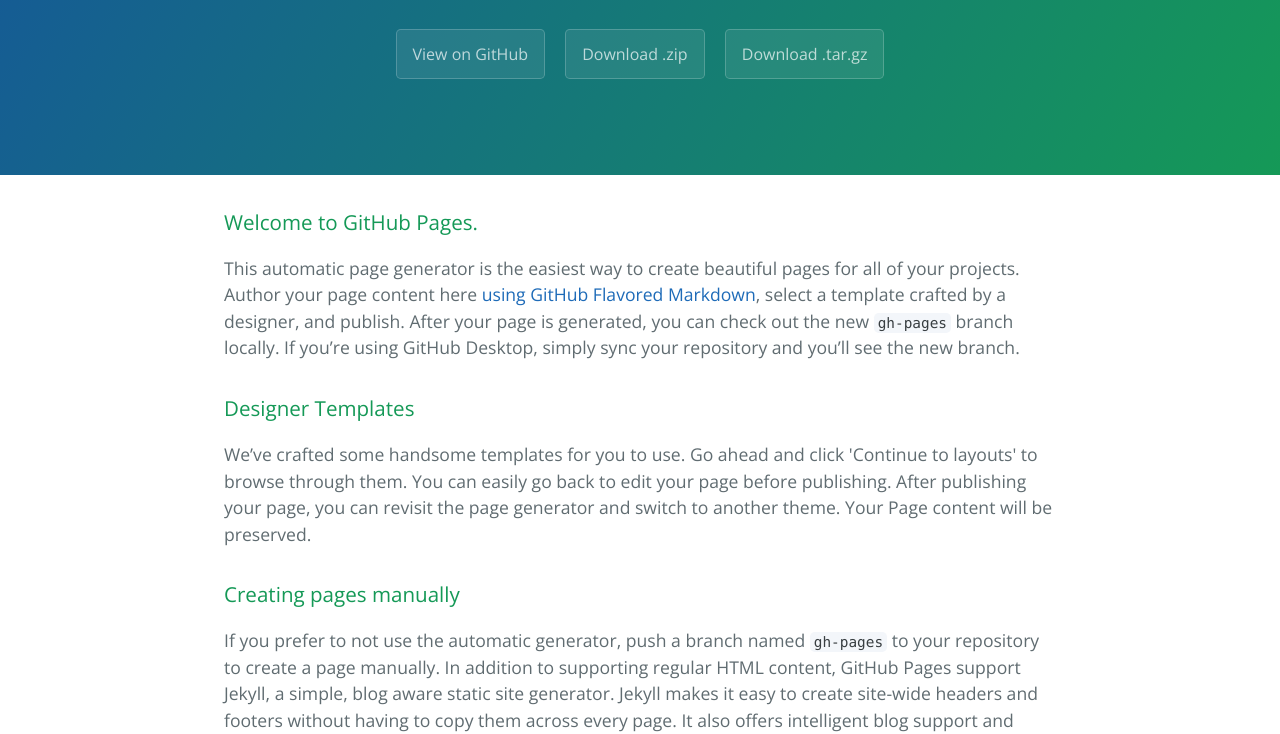
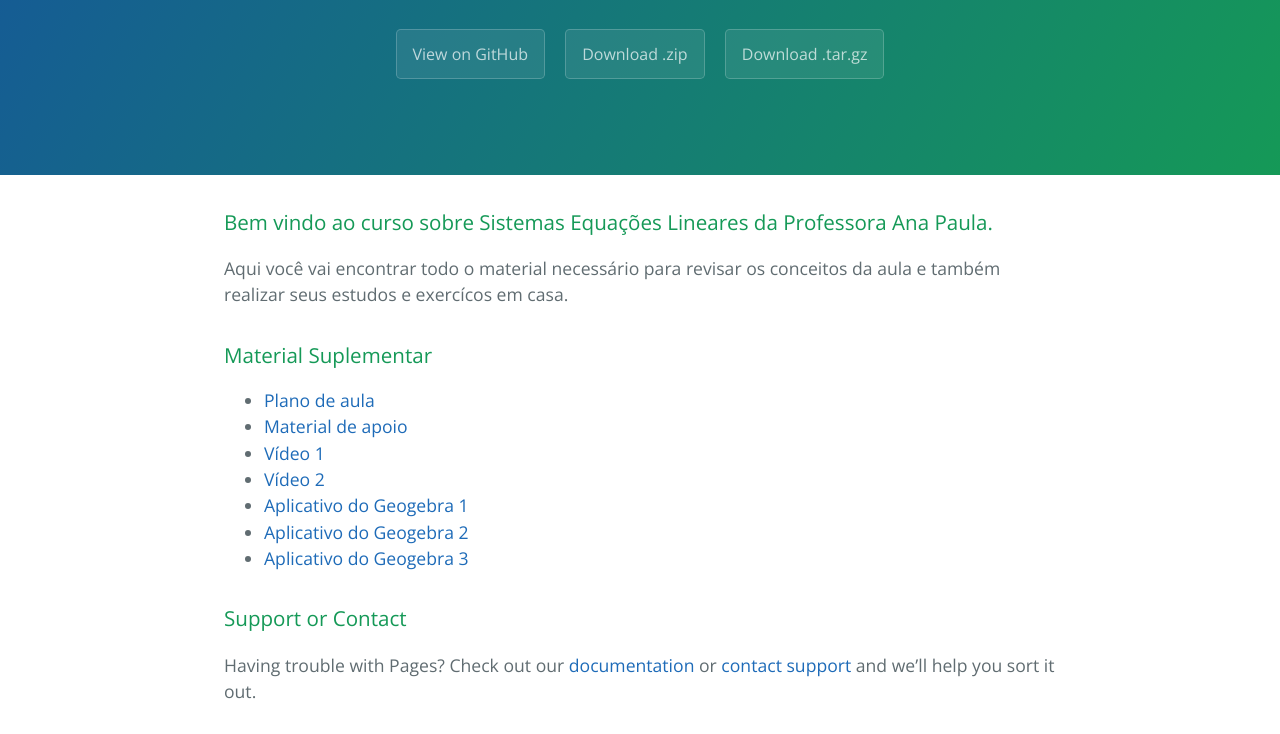
Before and after one commit to anapaulamagalhaes/IFSP2015, a plain HTML site: page index.html in a window 1280 px wide. Shown: the part 208-942 px from the top of the page. Drawn offline with nearby package versions, Linux system fonts and the light colour scheme.

```diff
--- a/index.html
+++ b/index.html
@@ -20,24 +20,22 @@
 
     <section class="main-content">
       <h3>
-<a id="welcome-to-github-pages" class="anchor" href="#welcome-to-github-pages" aria-hidden="true"><span class="octicon octicon-link"></span></a>Welcome to GitHub Pages.</h3>
+<a id="bem-vindo-ao-curso-sobre-sistemas-equações-lineares-da-professora-ana-paula" class="anchor" href="#bem-vindo-ao-curso-sobre-sistemas-equa%C3%A7%C3%B5es-lineares-da-professora-ana-paula" aria-hidden="true"><span class="octicon octicon-link"></span></a>Bem vindo ao curso sobre Sistemas Equações Lineares da Professora Ana Paula.</h3>
 
-<p>This automatic page generator is the easiest way to create beautiful pages for all of your projects. Author your page content here <a href="https://guides.github.com/features/mastering-markdown/">using GitHub Flavored Markdown</a>, select a template crafted by a designer, and publish. After your page is generated, you can check out the new <code>gh-pages</code> branch locally. If you’re using GitHub Desktop, simply sync your repository and you’ll see the new branch.</p>
+<p>Aqui você vai encontrar todo o material necessário para revisar os conceitos da aula e também realizar seus estudos e exercícos em casa.</p>
 
 <h3>
-<a id="designer-templates" class="anchor" href="#designer-templates" aria-hidden="true"><span class="octicon octicon-link"></span></a>Designer Templates</h3>
+<a id="material-suplementar" class="anchor" href="#material-suplementar" aria-hidden="true"><span class="octicon octicon-link"></span></a>Material Suplementar</h3>
 
-<p>We’ve crafted some handsome templates for you to use. Go ahead and click 'Continue to layouts' to browse through them. You can easily go back to edit your page before publishing. After publishing your page, you can revisit the page generator and switch to another theme. Your Page content will be preserved.</p>
-
-<h3>
-<a id="creating-pages-manually" class="anchor" href="#creating-pages-manually" aria-hidden="true"><span class="octicon octicon-link"></span></a>Creating pages manually</h3>
-
-<p>If you prefer to not use the automatic generator, push a branch named <code>gh-pages</code> to your repository to create a page manually. In addition to supporting regular HTML content, GitHub Pages support Jekyll, a simple, blog aware static site generator. Jekyll makes it easy to create site-wide headers and footers without having to copy them across every page. It also offers intelligent blog support and other advanced templating features.</p>
-
-<h3>
-<a id="authors-and-contributors" class="anchor" href="#authors-and-contributors" aria-hidden="true"><span class="octicon octicon-link"></span></a>Authors and Contributors</h3>
-
-<p>You can <a href="https://github.com/blog/821" class="user-mention">@mention</a> a GitHub username to generate a link to their profile. The resulting <code>&lt;a&gt;</code> element will link to the contributor’s GitHub Profile. For example: In 2007, Chris Wanstrath (<a href="https://github.com/defunkt" class="user-mention">@defunkt</a>), PJ Hyett (<a href="https://github.com/pjhyett" class="user-mention">@pjhyett</a>), and Tom Preston-Werner (<a href="https://github.com/mojombo" class="user-mention">@mojombo</a>) founded GitHub.</p>
+<ul>
+<li><a href="">Plano de aula</a></li>
+<li><a href="">Material de apoio</a></li>
+<li><a href="">Vídeo 1</a></li>
+<li><a href="">Vídeo 2</a></li>
+<li><a href="">Aplicativo do Geogebra 1</a></li>
+<li><a href="">Aplicativo do Geogebra 2</a></li>
+<li><a href="">Aplicativo do Geogebra 3</a></li>
+</ul>
 
 <h3>
 <a id="support-or-contact" class="anchor" href="#support-or-contact" aria-hidden="true"><span class="octicon octicon-link"></span></a>Support or Contact</h3>
```
Also changed, not shown: params.json (+1 -1 lines).
